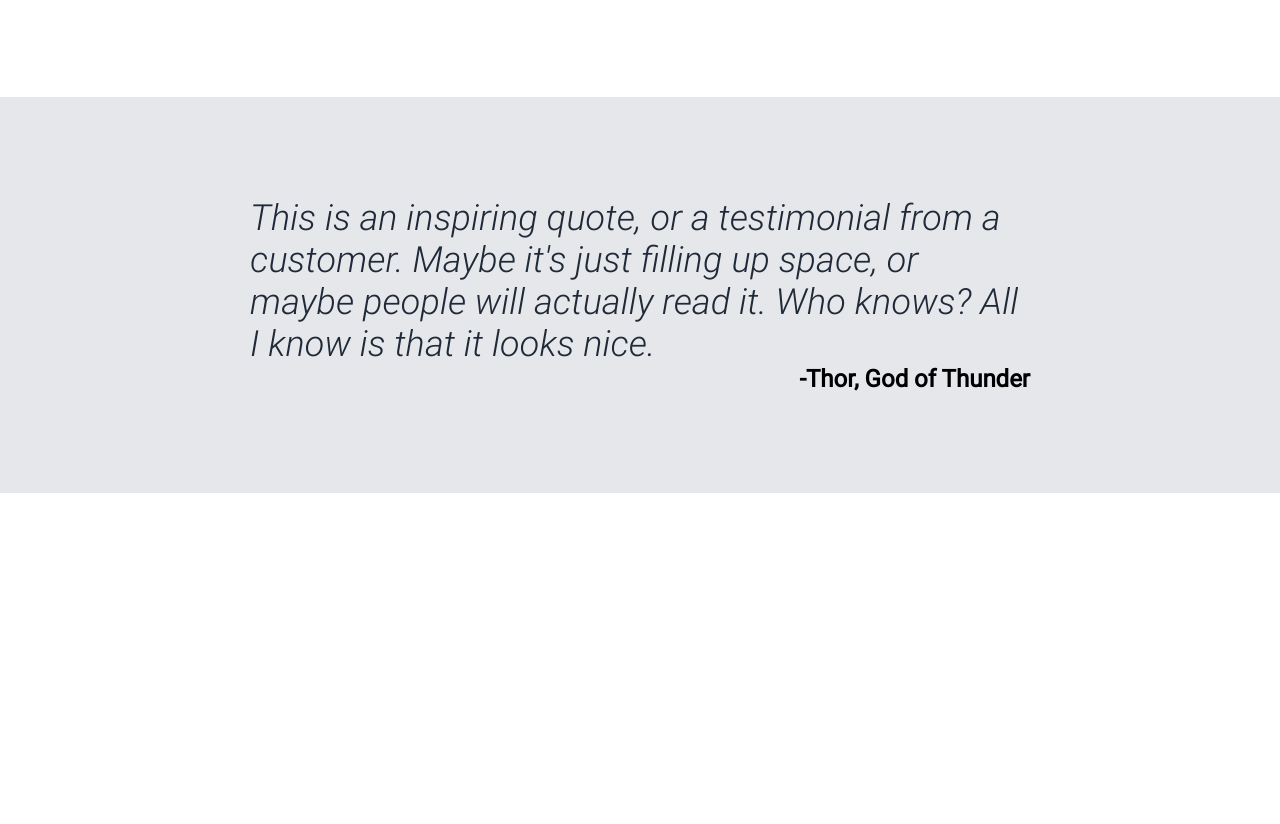
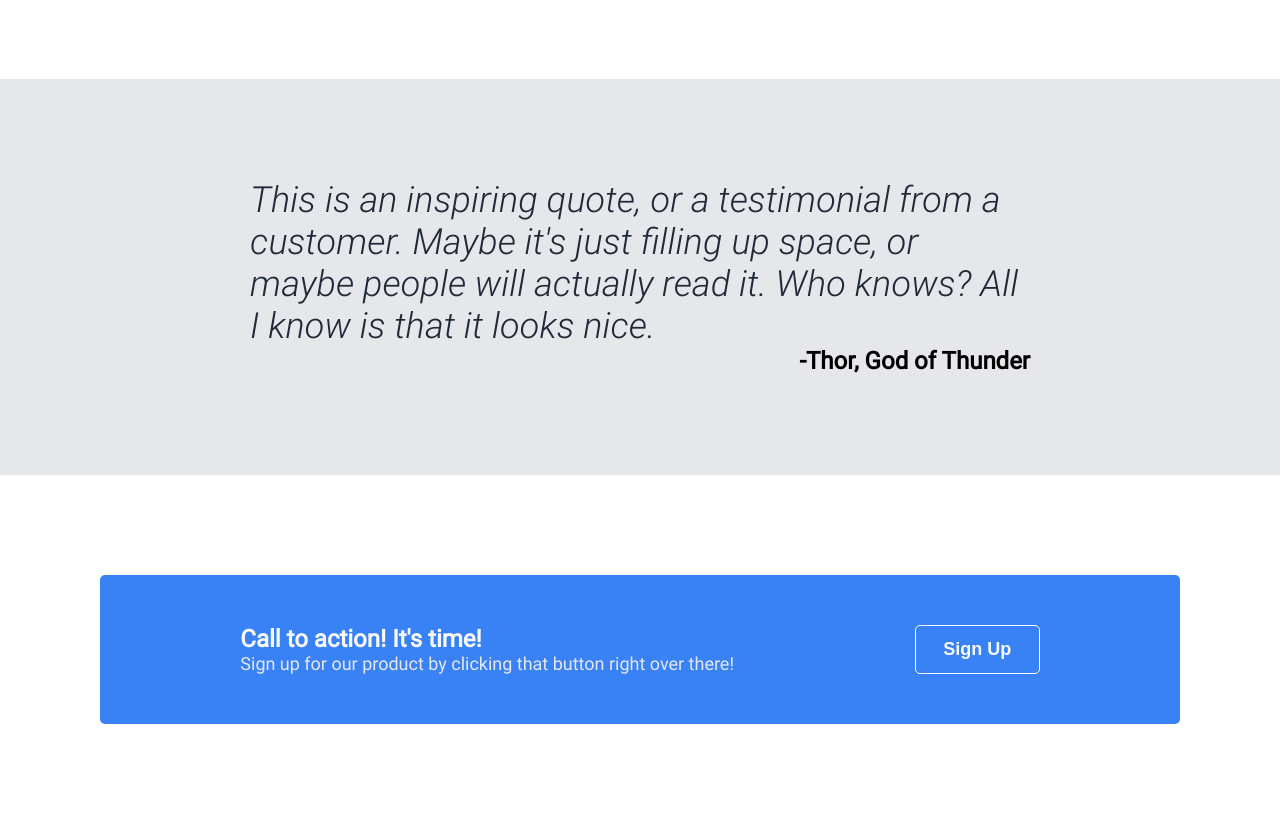
Before and after one commit to trunions/TOP-Landing-Page, a plain HTML site: page index.html in a window 1280 px wide. Shown: the part 991-1815 px from the top of the page. Before the commit the page ends 1484 px from the top, so only its background shows below. Drawn offline with Linux system fonts and the light colour scheme.

Commit message:
add html and css to action section

```diff
--- a/index.html
+++ b/index.html
@@ -60,11 +60,22 @@
     <div class="quote">
         <p>This is an inspiring quote, or a testimonial from a customer. Maybe it's just filling up space, or maybe
             people will actually read it. Who knows? All I know is that it looks nice.</p>
-            <div class="caption-flex">
-                 <caption>-Thor, God of Thunder</caption>
+        <div class="caption-flex">
+            <caption>-Thor, God of Thunder</caption>
+        </div>
+
+    </div>
+    <div class="action-flex">
+        <div class="action">
+            <div class="text-flex">
+                <h3>Call to action! It's time!</h3>
+                <p>Sign up for our product by clicking that button right over there!</p>
             </div>
 
+            <button>Sign Up</button>
+        </div>
     </div>
+
 
 </body>
 
--- a/style.css
+++ b/style.css
@@ -85,9 +85,11 @@ p{
 button{
     background-color: #3882f6;
     color:#f9faf8;
-    width:100px;
-    padding:10px;
-    border-radius: 50cm;
+    border-radius: 5px;
+    font-weight: bold;
+    font-size: 18px;
+    border:none;
+    width:125px;
 }
 
 .img{
@@ -157,3 +159,31 @@ h2{
     font-weight: bold;
     font-size: 24px;
 }
+
+.action-flex{
+    display:flex;
+    justify-content:center;
+    align-items: center;
+    padding:100px 100px;
+}
+
+.action{
+    background-color: #3882f6;
+    border-radius: 5px;
+    padding:30px;
+    display:flex;
+    justify-content: space-around;
+    width:100%;
+    padding:50px;
+
+}
+
+h3{
+   color: #f9faf8;
+   font-size: 24px;
+
+}
+
+.action > button {
+    border: 1px solid white;
+}
```
